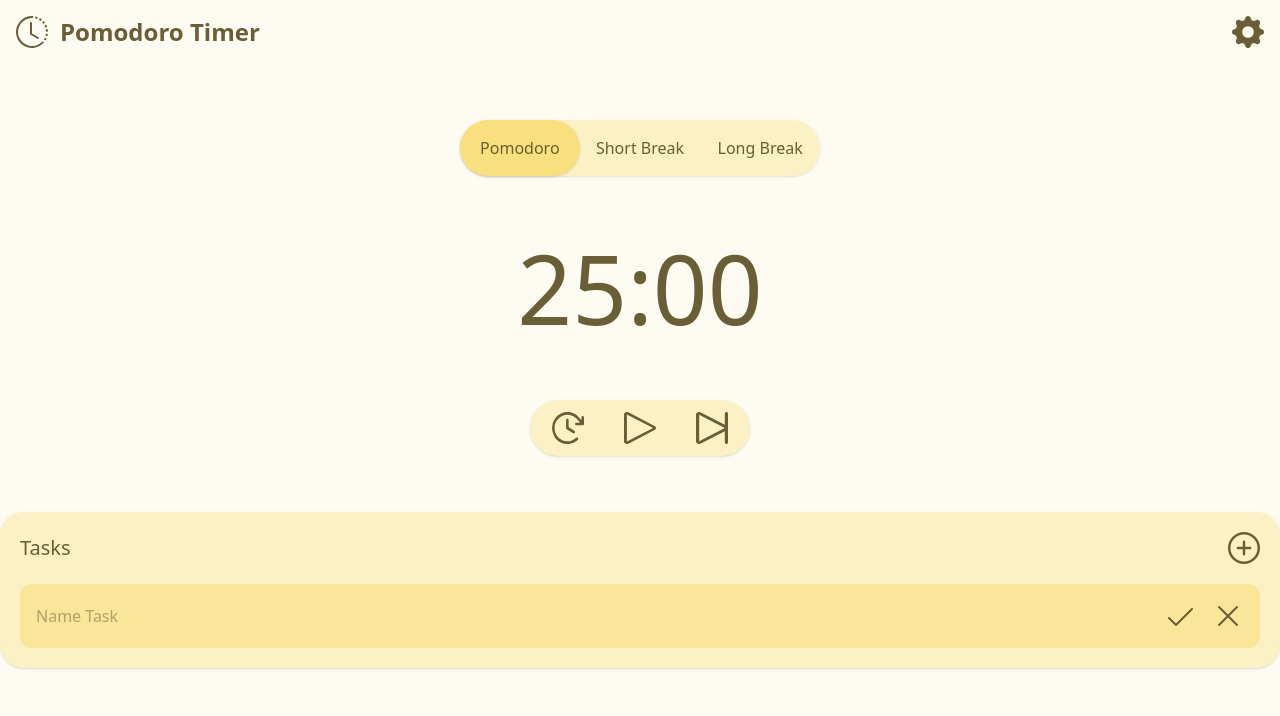
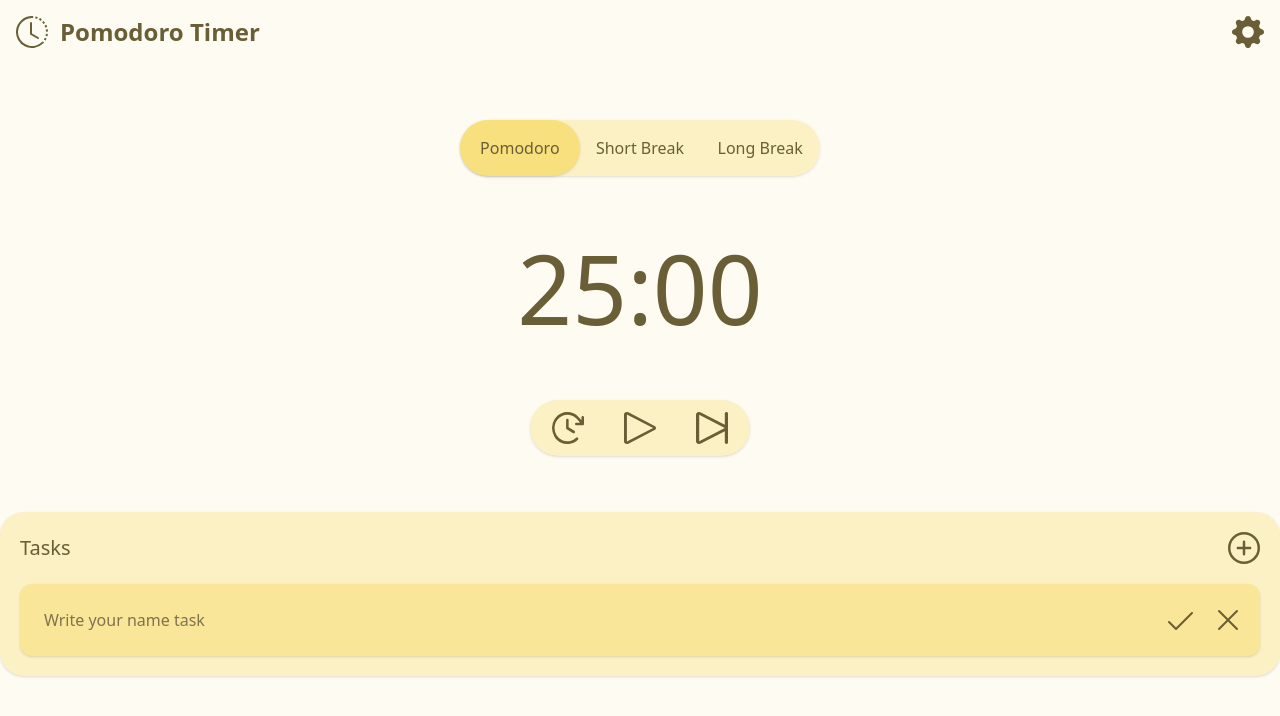
Before and after one commit to jstevenfm/PomodoroTimer-React-Tailwind, a React (Vite) app: page / in a window 1280 px wide. Both pictures are taken after a click on the button 1244 px from the left and 548 px from the top of the page. Shown: the top 716 px of the page. Built offline with nearby package versions, Linux system fonts and the light colour scheme.

Commit message:
feat: Enhance InputNewTask styles for improved user experience and update Todo list

```diff
--- a/src/assets/components/sections/task/InputNewTask.jsx
+++ b/src/assets/components/sections/task/InputNewTask.jsx
@@ -28,8 +28,8 @@ const InputNewTask = ({ currentStatus, setTasks, className, setShowInputNewTask
   };
 
   return (
-    <form onSubmit={addNewTask} className={`flex justify-between items-center mt-5 rounded-xl p-4 gap-4 ${className} ${stylesComponent}`}>
-      <input type="text" name="title" className="flex-2/3" placeholder="Name Task" />
+    <form onSubmit={addNewTask} className={`flex justify-between items-center mt-5 rounded-xl p-4 gap-4 shadow-sm ${className} ${stylesComponent}`}>
+      <input type="text" name="title" className="flex-2/3 p-2 placeholder:text-black/50" placeholder="Write your name task" />
         <button title="Accept New Task" className="hover:scale-105 cursor-pointer" type="submit" >
           <IconAcceptTask />
         </button>
```
